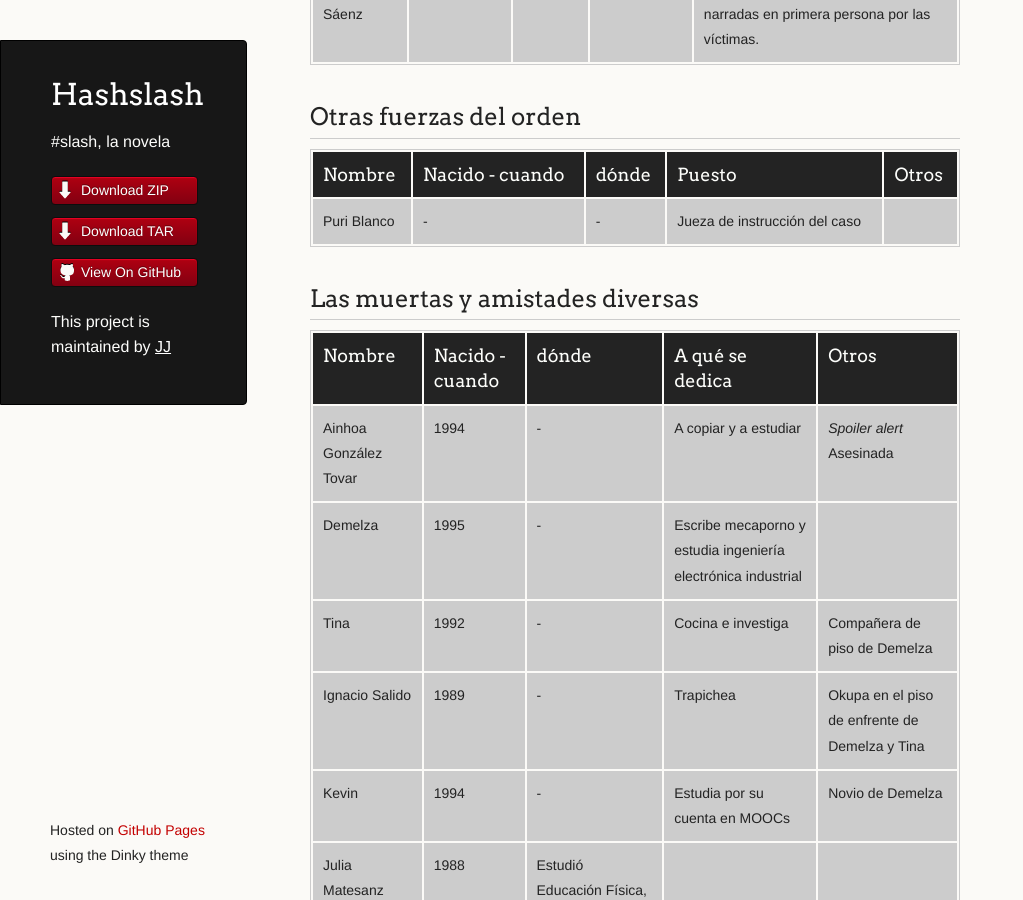
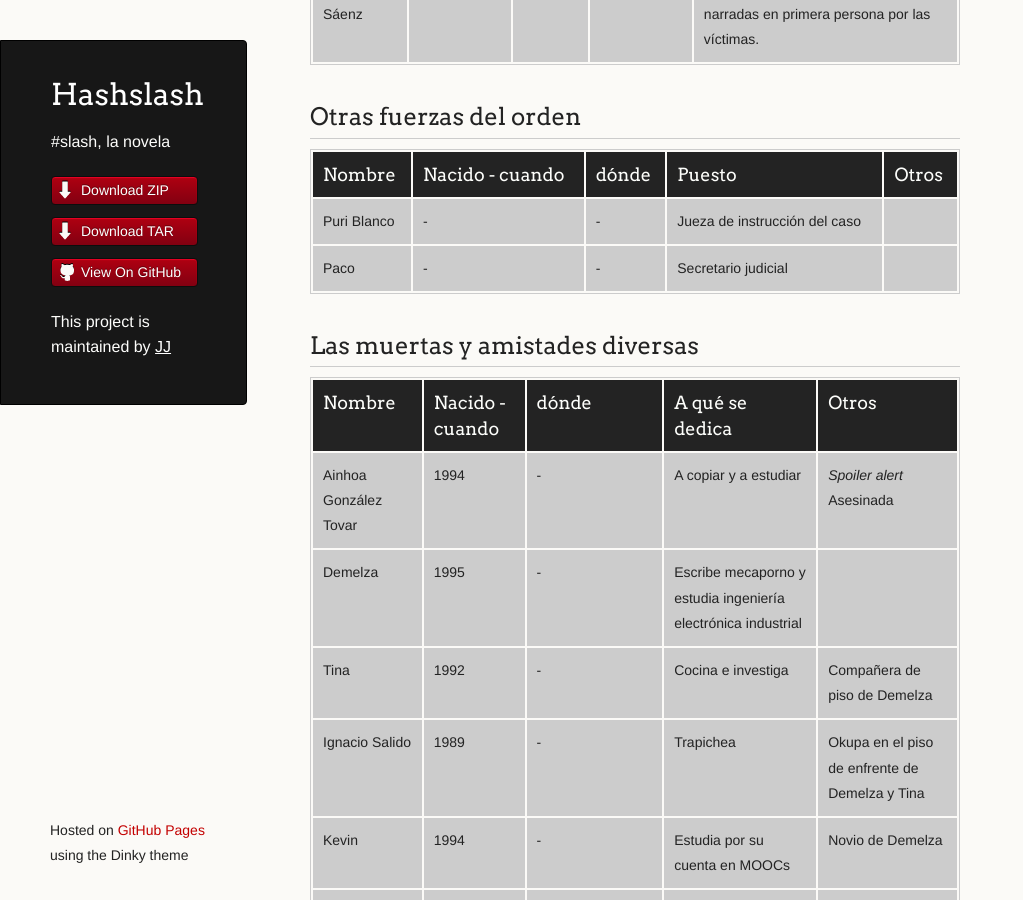
Before and after one commit to JJ/HashSlash, a Jekyll site: the page built from texto/personajes.md, in a window 1280 px wide and 900 px high, scrolled down 466 px. Shown: the whole window, without its empty margins (0-1023 px from the left). Built offline with Jekyll 4.4.1, drawn with Linux system fonts in a browser that asks for light colours.

Commit message:
Sync texto/personajes.md from master to gh-pages

```diff
--- a/texto/personajes.md
+++ b/texto/personajes.md
@@ -21,9 +21,10 @@ Otras fuerzas del orden
 Nombre | Nacido - cuando | dónde |  Puesto | Otros
 --- |--- |--- |--- | ---
 Puri Blanco | - | - | Jueza de instrucción del caso |
+Paco | - | - | Secretario judicial
 
 Las muertas y amistades diversas
---
+---
 
 Nombre | Nacido - cuando | dónde |  A qué se dedica | Otros
 --- |--- |--- |--- | ---
```
